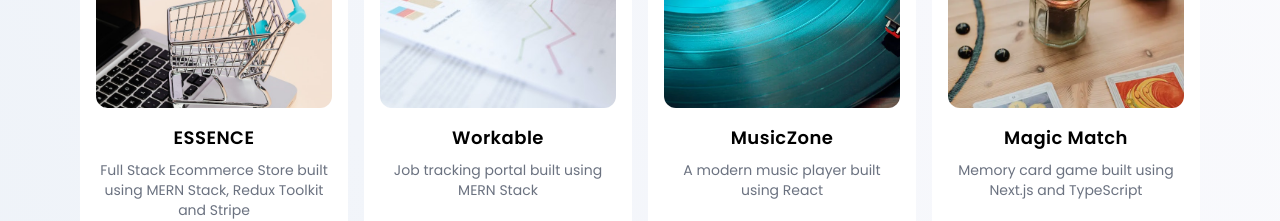
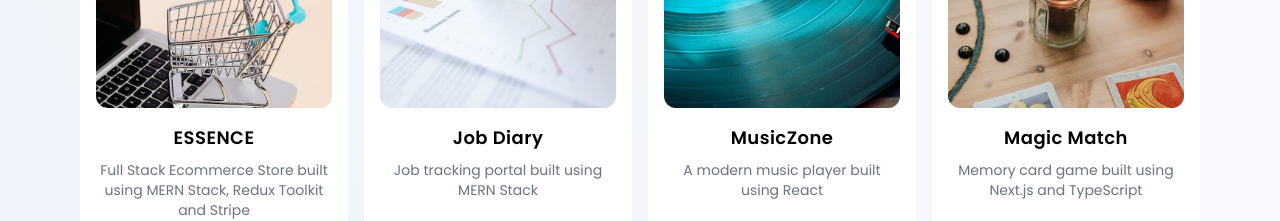
Before and after one commit to UnbiasedEagle/personal-portfolio, a Next.js app: page / in a window 1280 px wide. Shown: the part 2560-2781 px from the top of the page. Built offline with nearby package versions, Linux system fonts and the light colour scheme.

Commit message:
change workable to job diary

```diff
--- a/content/index.ts
+++ b/content/index.ts
@@ -59,9 +59,9 @@
       'Full Stack Ecommerce Store built using MERN Stack, Redux Toolkit and Stripe',
   },
   {
-    name: 'Workable',
-    githubURL: 'https://github.com/UnbiasedEagle/workable',
-    liveURL: 'https://workable.vercel.app/',
+    name: 'Job Diary',
+    githubURL: 'https://github.com/UnbiasedEagle/job-diary',
+    liveURL: 'https://job-diary.vercel.app/',
     image: '/images/workable.jpg',
     description: 'Job tracking portal built using MERN Stack',
   },
```
